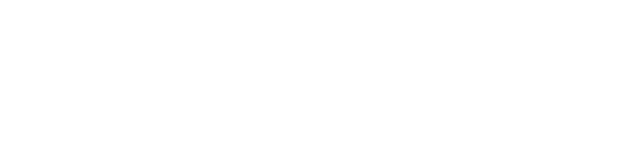
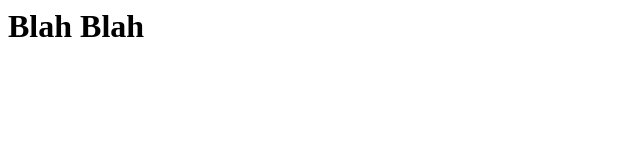
Before and after one commit to Gulia0606/BranchExample, a plain HTML site: page index.html in a window 1280 px wide. Shown: the whole page, without its empty margins (0-640 px from the left). Drawn offline with Linux system fonts and the light colour scheme.

Commit message:
I modified index file

```diff
--- a/index.html
+++ b/index.html
@@ -1,4 +1,6 @@
 <html>
   <head><title>My Project</title></head>
-
+<body>
+<h1> Blah Blah<h1>
+</body>
   </html>
```
